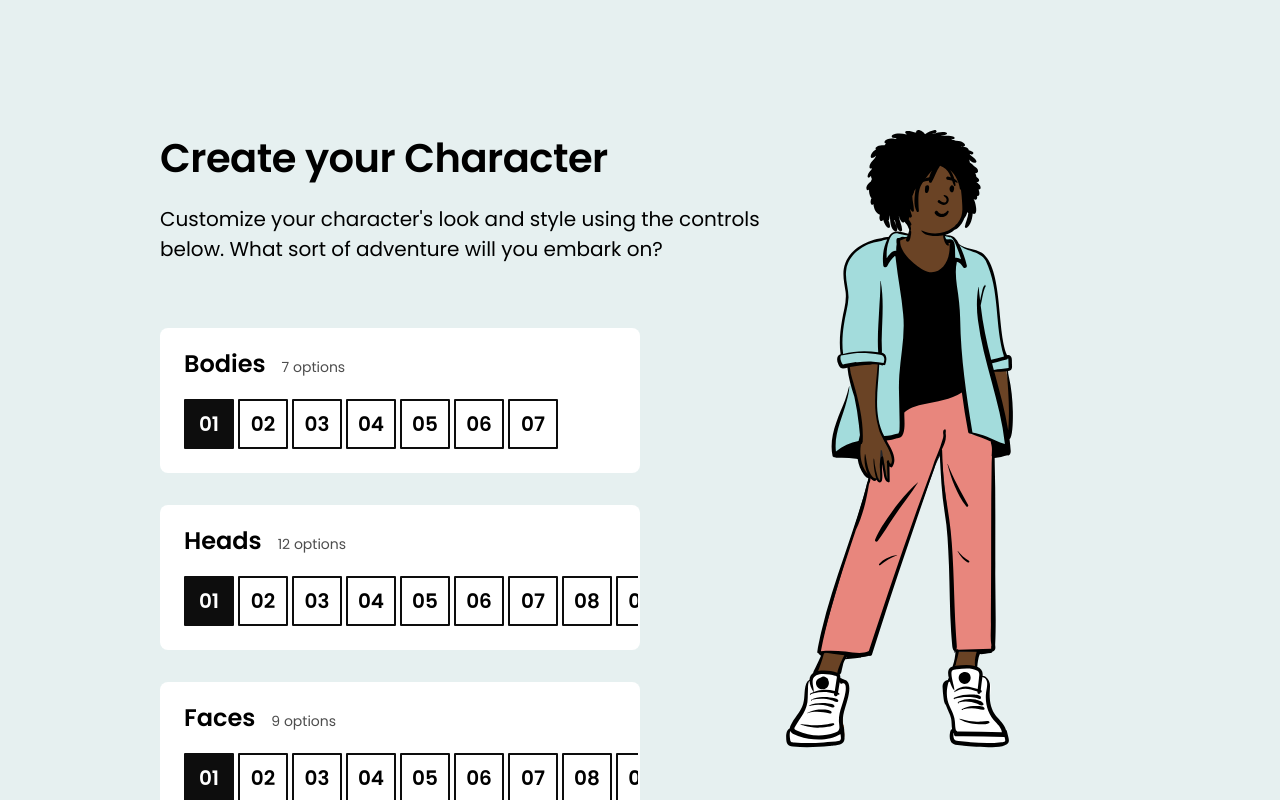
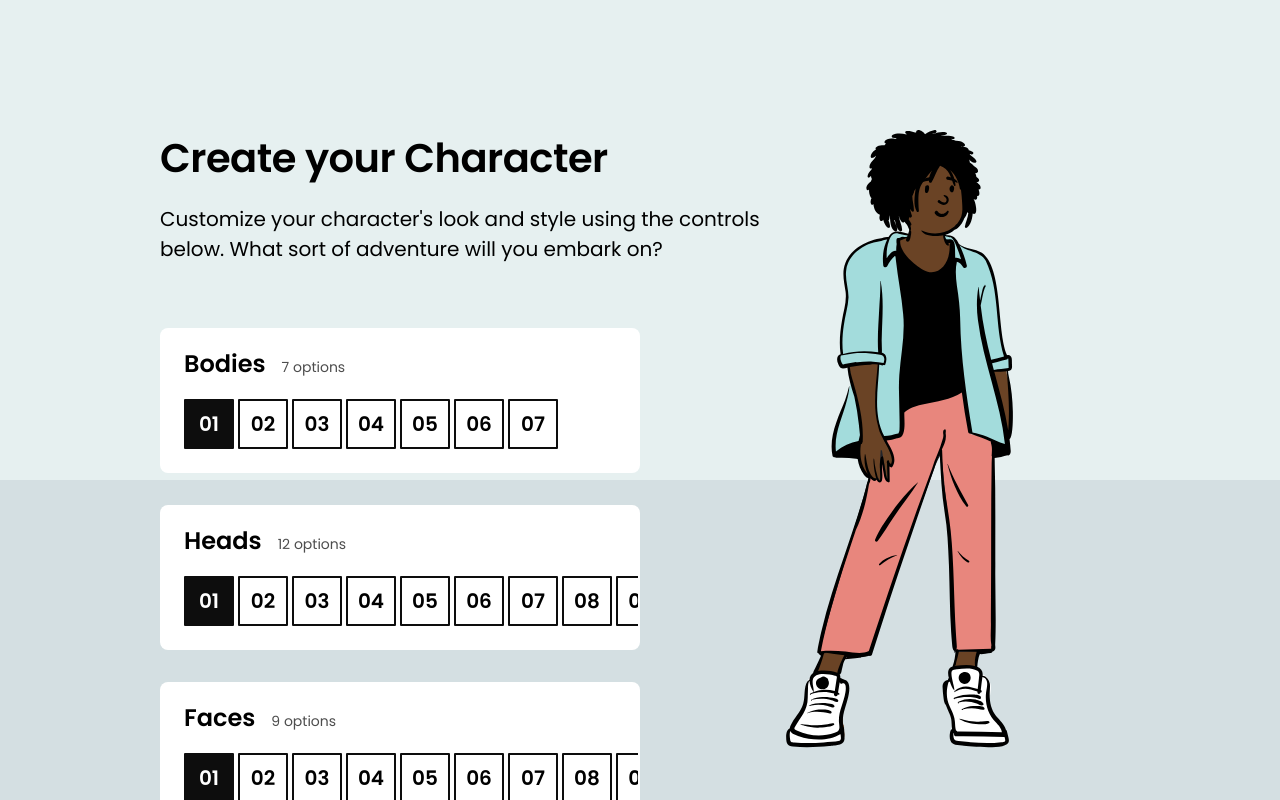
Before and after one commit to p-iknow/css-for-js, a React (Create React App) app in the folder workshop/module2/: page / in a window 1280 px wide. Shown: the top 800 px of the page. Built offline with nearby package versions, Linux system fonts and the light colour scheme.

Commit message:
feat: Exercise 4

```diff
--- a/workshop/module2/src/components/CharacterEditor/CharacterEditor.js
+++ b/workshop/module2/src/components/CharacterEditor/CharacterEditor.js
@@ -30,6 +30,7 @@ function App() {
 
   return (
     <main className={styles.characterEditor}>
+      <div className={styles.perspectiveEffect}></div>
       <MaxWidthWrapper className={styles.maxWidthWrapper}>
         <header className={styles.header}>
           <h1 className={styles.title}>Create your Character</h1>
@@ -88,6 +89,7 @@ function App() {
           clothesColor={clothesColor}
         />
       </div>
+
     </main>
   );
 }
--- a/workshop/module2/src/components/CharacterEditor/CharacterEditor.module.css
+++ b/workshop/module2/src/components/CharacterEditor/CharacterEditor.module.css
@@ -4,6 +4,7 @@
 }
 
 .maxWidthWrapper {
+  position: relative;
 }
 
 .header {
@@ -35,3 +36,11 @@
 .controlColumn {
   max-width: 50%;
 }
+
+.perspectiveEffect {
+  position: fixed;
+  top: 60%;
+  height: 40%;
+  width: 100%;
+  background-color: hsl(195deg, 20%, 86%);
+}
```
